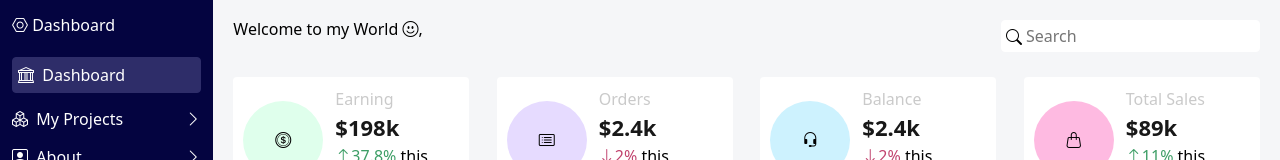
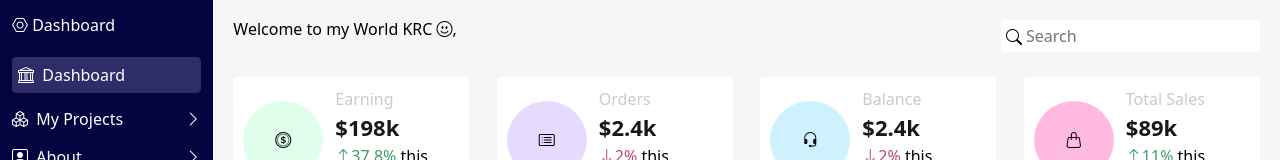
Before and after one commit to tirupathi2219/assignment-fitpeo, a React (Create React App) app: page / in a window 1280 px wide. Shown: the top 160 px of the page. Built offline with nearby package versions, Linux system fonts and the light colour scheme.

Commit message:
changes ready to push master

```diff
--- a/src/components/DashboardOverview/DashboardOverview.js
+++ b/src/components/DashboardOverview/DashboardOverview.js
@@ -3,21 +3,22 @@ import React from 'react';
 import SalesSection from '../DBSalesSection/SalesSection';
 
 import styles from './DashboardOverview.module.scss'
+
+export const handleChange = () => {
+    console.log('6== change');
+}
+
+export const handleBlur = () => {
+    console.log('9== blur');
+}
+
 export default function DashboardOverview() {
-
-    const handleChange = () => {
-        console.log('6== change');
-    }
-
-    const handleBlur = () => {
-        console.log('9== blur');
-    }
     const arr = [1, 2, 3, 4, 5]
     return (
         <>
             <header className={`d-flex justify-content-between`}>
                 <div>
-                    <h6>Welcome to my World <i className="bi bi-emoji-smile"></i>,</h6>
+                    <h6>Welcome to my World KRC <i className="bi bi-emoji-smile"></i>,</h6>
                 </div>
                 <div className={`${styles.search_container}`}>
                     <input type='text' placeholder='Search' onChange={handleChange} onBlur={handleBlur} />
```
